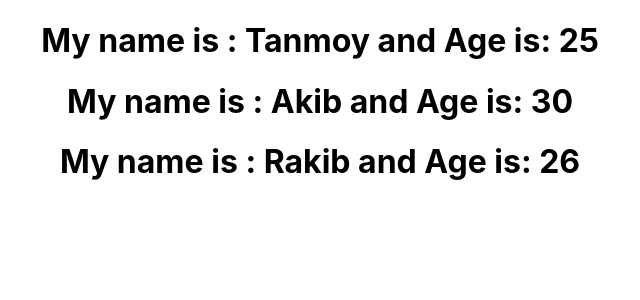
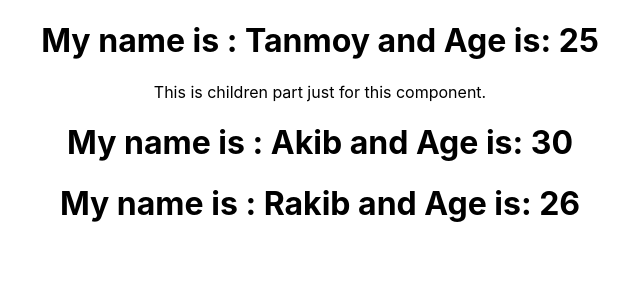
Before and after one commit to tnmy2426/first_react_app, a React (Create React App) app: page / in a window 1280 px wide. Shown: the top 300 px of the page, without its empty margins (320-960 px from the left). Built offline with nearby package versions, Linux system fonts and the light colour scheme.

Commit message:
Props Children using and sending data from app

```diff
--- a/src/App.js
+++ b/src/App.js
@@ -8,7 +8,7 @@ import Hello from './components/Hello'
 function App() {
   return (
     <div className="App">
-      <Hello name='Tanmoy' age='25' />
+      <Hello name='Tanmoy' age='25'>This is children part just for this component.</Hello>
       <Hello name='Akib' age='30' />
       <Hello name='Rakib' age='26' />
 
--- a/src/components/Hello.js
+++ b/src/components/Hello.js
@@ -4,6 +4,7 @@ const Hello = (props) => {
     return (
         <div>
             <h1> My name is : {props.name} and Age is: {props.age} </h1>
+            <p> {props.children} </p>
         </div>
     )
 }
```
